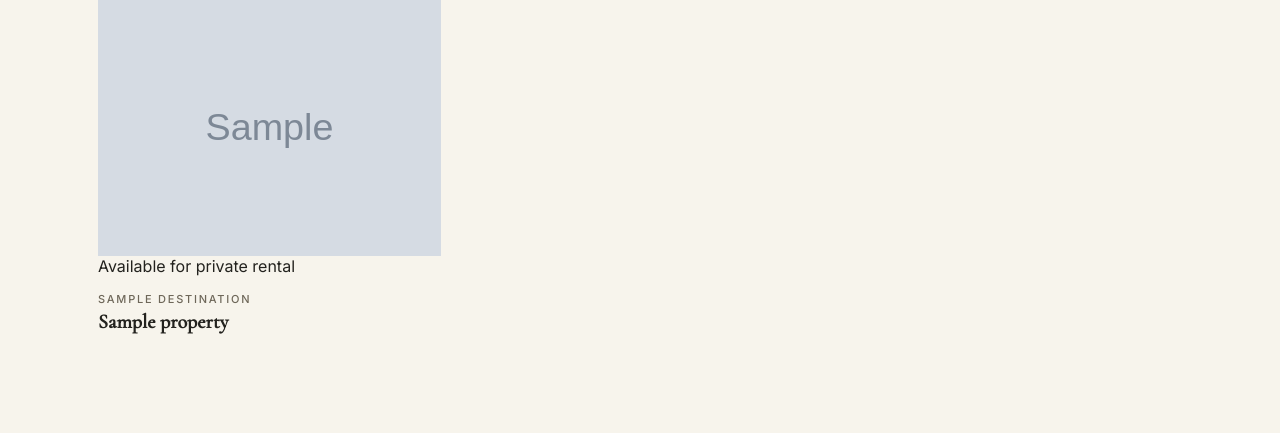
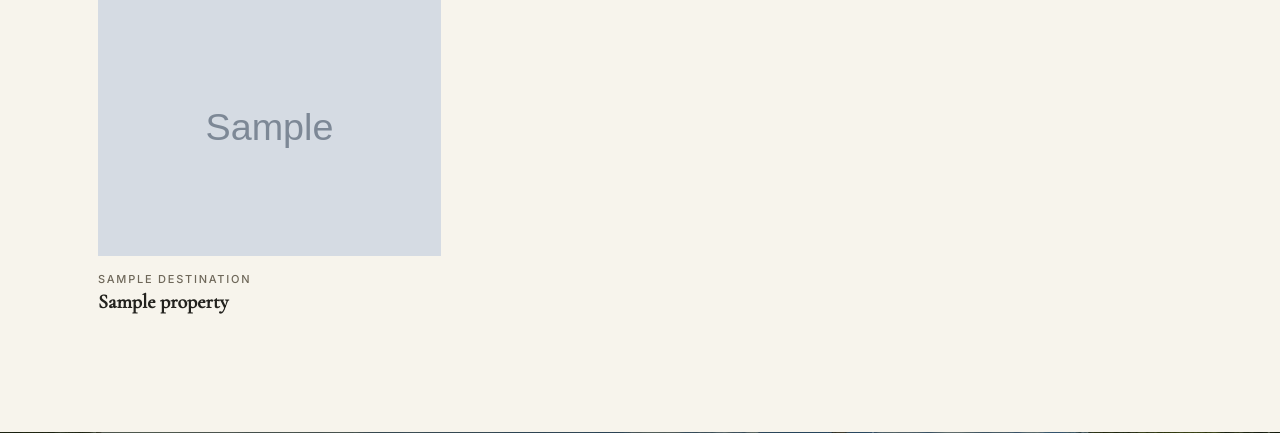
Before and after one commit to Lilla-Kavecsanszki/oliverde, a Django app: template services/templates/services/detail.html in a window 1280 px wide. Shown: the part 1570-2003 px from the top of the page. Run offline with Django 5.2, Linux system fonts and the light colour scheme; tables that the repository leaves empty hold one stand-in row (values such as "Sample post"); the template is opened without the code that fills it: values that come from a table or form of the project are taken from there, most other values are stand-ins (such as "Sample title", 1, 10 or a date in 2020); grey boxes marked "Sample" are stand-in pictures; some libraries are stand-ins or nearby versions.

Commit message:
Match rental availability styling on service pages

```diff
--- a/services/templates/services/detail.html
+++ b/services/templates/services/detail.html
@@ -322,11 +322,11 @@
           {% endif %}
 
 
-          {% if property.display_rental_banner %}
+          {% if property.available_for_rental %}
 
-            <p class="property-rental-label">
-              {{ property.rental_banner_text|default:"Available for private rental" }}
-            </p>
+            <div class="rental-card-banner">
+              {{ property.display_rental_banner }}
+            </div>
 
           {% endif %}
 
```
